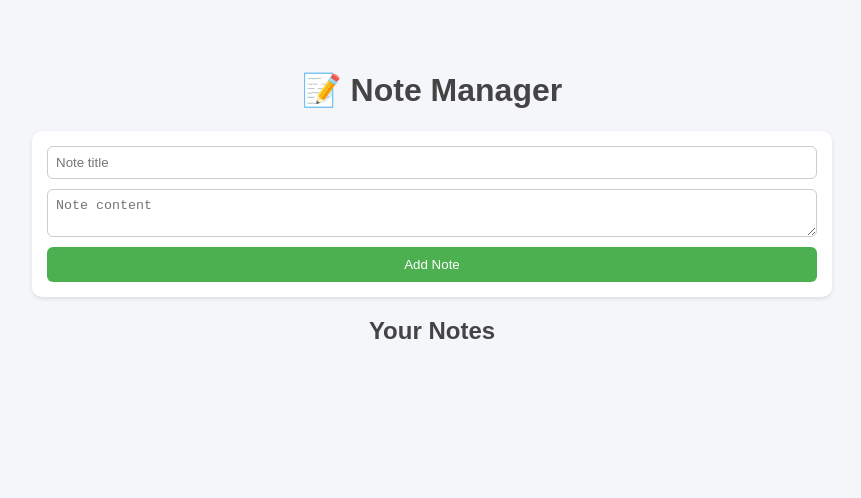
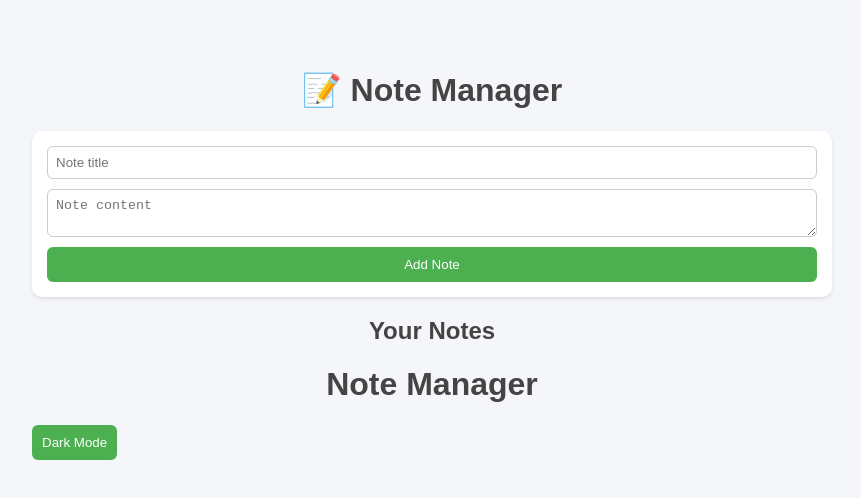
Before and after one commit to chinky23-tech/NoteManager-express, a website: page public/index.html in a window 1280 px wide. Shown: the whole page, without its empty margins (208-1069 px from the left). Drawn offline with Linux system fonts and the light colour scheme; no server answers.

Commit message:
dark mode

```diff
--- a/public/index.html
+++ b/public/index.html
@@ -17,7 +17,12 @@
 
   <h2>Your Notes</h2>
   <div id="notesList"></div>
-
+    <div class="container">
+      <div class="top-bar">
+        <h1>Note Manager</h1>
+        <button id="themeToggle">Dark Mode</button>
+      </div>
+    </div>
   <script src="script.js"></script>
 </body>
 </html>
```
